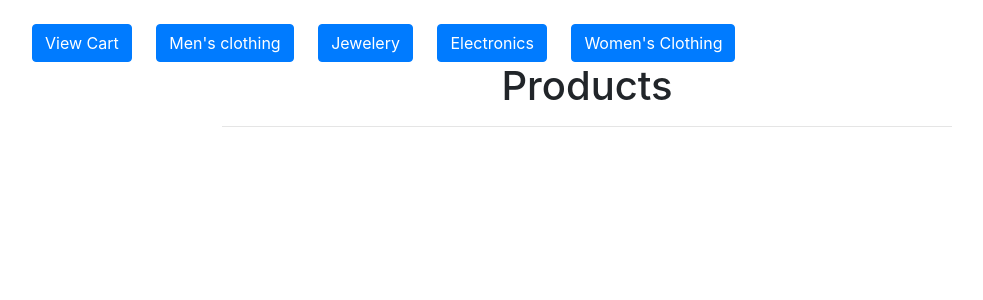
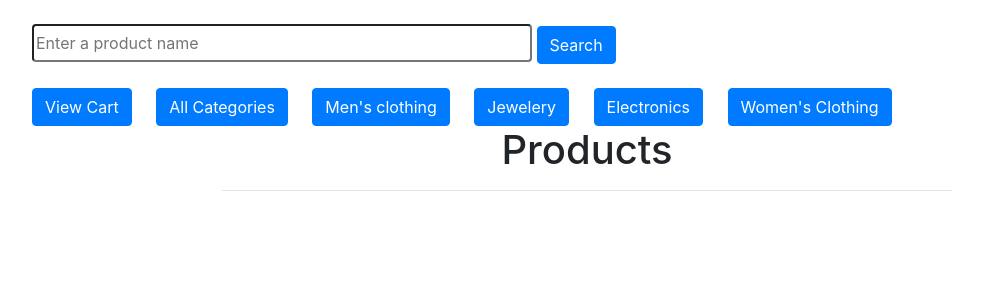
Before and after one commit to archie-linux/ecommerce-web-app, a Flask app: page /products in a window 1280 px wide. Shown: the part 56-356 px from the top of the page, without its empty margins (53-1036 px from the left). Run offline with Flask 3, Linux system fonts and the light colour scheme; the visitor is signed in with stand-in values (Sample User, id 1); some libraries are stand-ins or nearby versions.

Commit message:
Added product search functionality

```diff
--- a/app.py
+++ b/app.py
@@ -66,7 +66,7 @@
         if user and user.password == password:
             session['user_id'] = user.id
             flash('Login successful!', 'success')
-            return render_template('index.html', user=user.username)
+            return redirect('/products')
         else:
             return 'Invalid email or password'
 
@@ -97,6 +97,14 @@
         filtered_products = Product.query.all()
 
     return render_template('products.html', products=filtered_products)
+
+
+@app.route('/search')
+@check_session_exists
+def search():
+    query = request.args.get('query')
+    products = Product.query.filter(Product.name.ilike(f"%{query}%")).all()
+    return render_template('products.html', products=products, query=query)
 
 
 @app.route('/add-to-cart', methods=['POST'])
@@ -179,7 +187,7 @@
     session.pop('cart', None)
 
     flash('Your order has been placed successfully!', 'success')
-    return render_template('index.html', user=name)
+    return redirect('/products')
 
 
 if __name__ == '__main__':
--- a/templates/products.html
+++ b/templates/products.html
@@ -4,13 +4,26 @@
 
 {% block content %}
 <div class="container">
+  <div>
+    <form action="{{ url_for('search') }}" method="GET">
+      <input type="text" class="search-input rounded" name="query" placeholder="Enter a product name" style="width: 500px; height: 38px;">
+      <button class="btn btn-primary" type="submit">Search</button>
+    </form>
+  </div>
+  <br>
   <span style="margin-right: 20px;"><a href="{{ url_for('view_cart') }}" class="btn btn-primary">View Cart</a></span>
+  <span style="margin-right: 20px;"><a href="{{ url_for('browse_products' ) }}" class="btn btn-primary">All Categories</a></span>
   <span style="margin-right: 20px;"><a href="{{ url_for('filter_products_by_category', category_id='1' ) }}" class="btn btn-primary">Men's clothing</a></span>
   <span style="margin-right: 20px;"><a href="{{ url_for('filter_products_by_category', category_id='2') }}" class="btn btn-primary">Jewelery</a></span>
   <span style="margin-right: 20px;"><a href="{{ url_for('filter_products_by_category', category_id='3') }}" class="btn btn-primary">Electronics</a></span>
   <span style="margin-right: 20px;"><a href="{{ url_for('filter_products_by_category', category_id='4') }}" class="btn btn-primary">Women's Clothing</a></span>
   <div class="row justify-content-center">
       <div class="col-md-8">
+          {% if query %}
+          <br>
+          <h2>Search Results for "{{ query }}"</h2>
+          <br>
+          {% endif %}
           <h1 class="text-center">Products</h1>
           <hr>
           {% for product in products %}
```
Also changed, not shown: templates/index.html (deleted, +0 -12 lines). Lines whose indentation alone changed are shown as unchanged.
